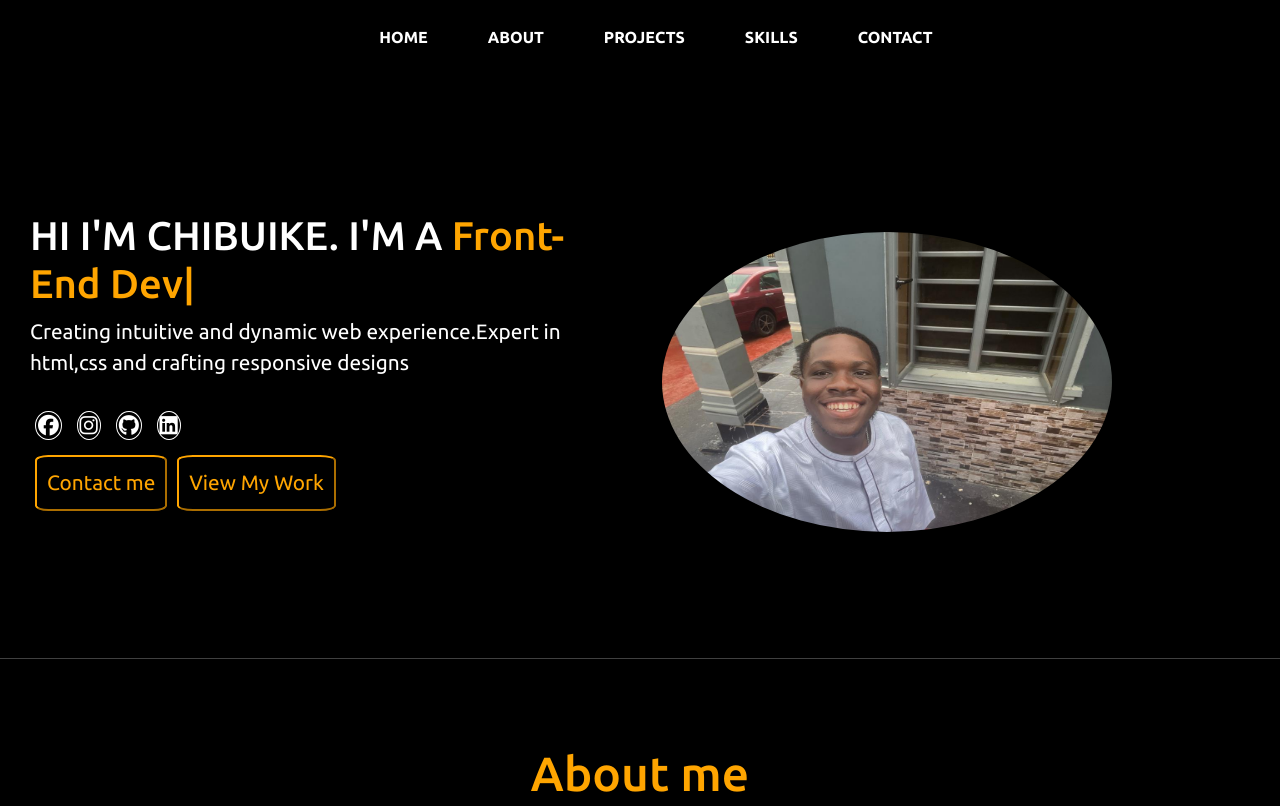
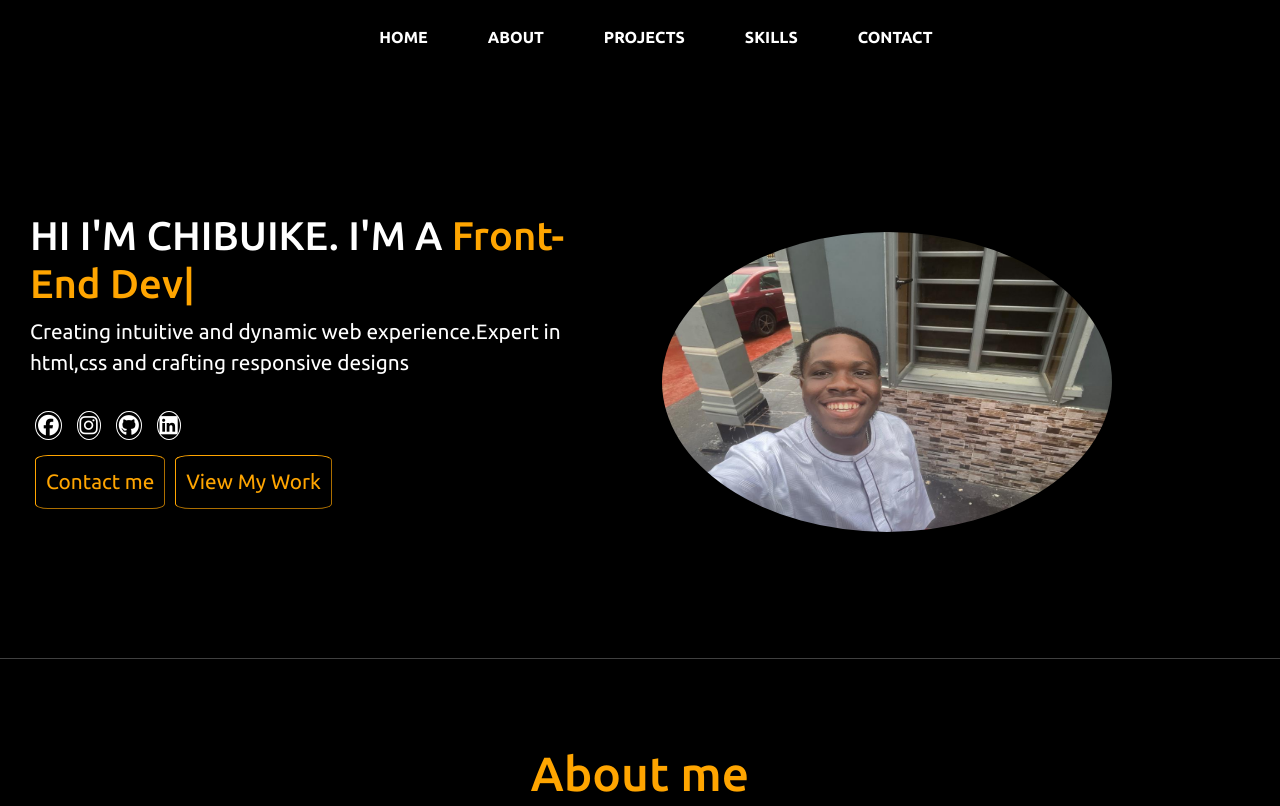
Before and after one commit to sponder-cell/Portfoilio, a plain HTML site: page index.html in a window 1280 px wide. Shown: the top 806 px of the page. Drawn offline with nearby package versions, Linux system fonts and the light colour scheme.

Commit message:
Add files via upload

```diff
--- a/styles.css
+++ b/styles.css
@@ -17,6 +17,7 @@
   color: orange;
   background-color: black;
   border-color: orange;
+  border-width: thin;
 border-top-left-radius: 10%;
 border-top-right-radius: 10%;
 border-bottom-left-radius: 10%;
```
